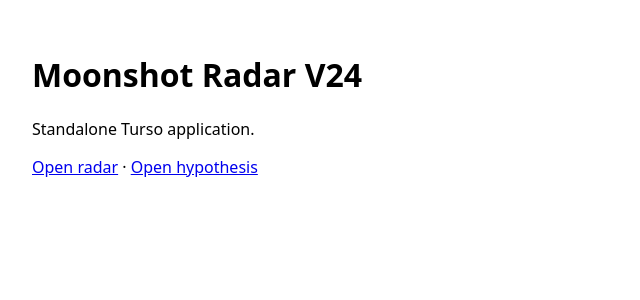
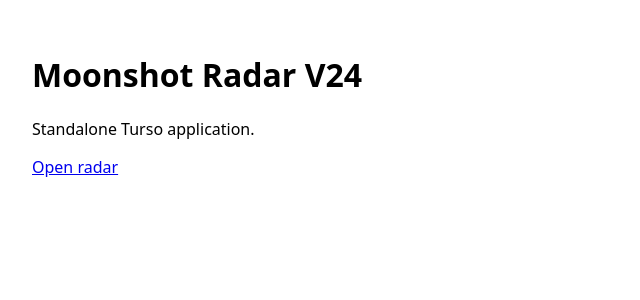
Before and after one commit to baarsie81-cloud/radar-turso-database, a Next.js app: page / in a window 1280 px wide. Shown: the top 300 px of the page, without its empty margins (0-640 px from the left). Built offline with nearby package versions, Linux system fonts and the light colour scheme.

Commit message:
remove hypothesis dashboard link

```diff
--- a/app/page.tsx
+++ b/app/page.tsx
@@ -5,8 +5,6 @@ export default function HomePage() {
       <p>Standalone Turso application.</p>
       <p>
         <a href="/radar">Open radar</a>
-        {" · "}
-        <a href="/hypothesis">Open hypothesis</a>
       </p>
     </main>
   );
```
